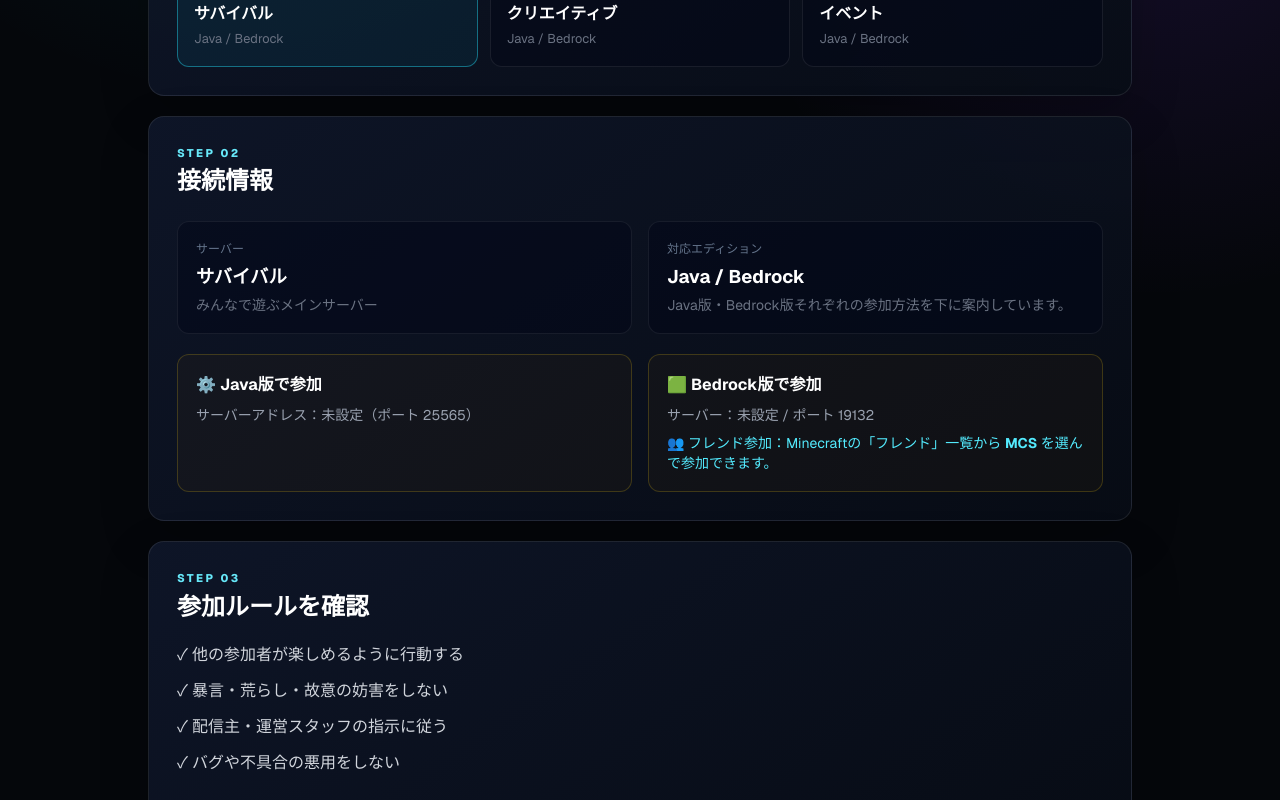
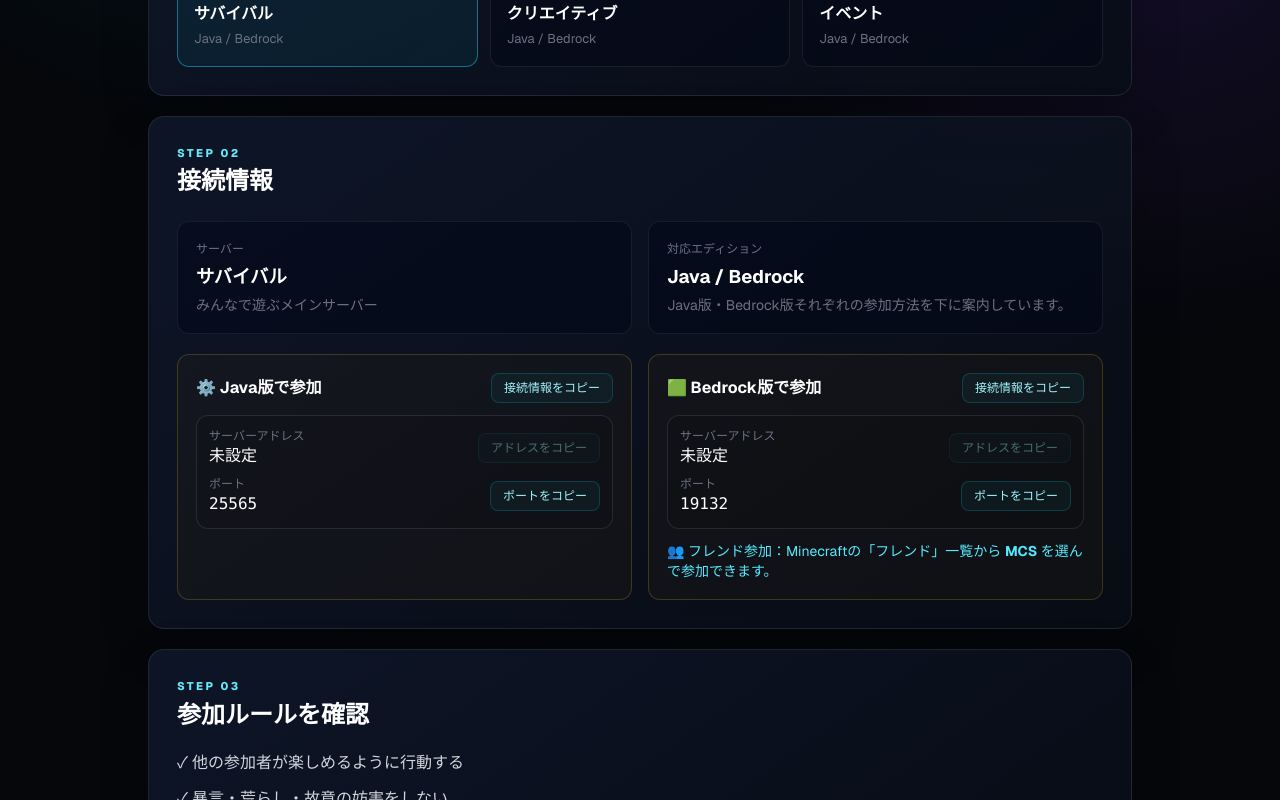
Before and after one commit to Ilia244/mcs_site, a Next.js app: page /join in a window 1280 px wide. Shown: the part 463-1263 px from the top of the page. Built offline with nearby package versions, Linux system fonts and the light colour scheme; no server answers.

Commit message:
Update page.tsx

```diff
--- a/app/join/page.tsx
+++ b/app/join/page.tsx
@@ -5,6 +5,32 @@ import { Suspense, useEffect, useState } from "react"
 import { useSearchParams } from "next/navigation"
 
 import { SITE_CONFIG, STREAM_CONFIG, DEFAULT_JOIN_SERVERS, type JoinServerConfig } from "@/lib/site-config"
+
+function CopyButton({ value, label = "コピー" }: { value: string; label?: string }) {
+  const [copied, setCopied] = useState(false)
+
+  const copy = async () => {
+    if (!value) return
+    try {
+      await navigator.clipboard.writeText(value)
+      setCopied(true)
+      window.setTimeout(() => setCopied(false), 1400)
+    } catch {
+      // Clipboard APIが使えない環境でも何も壊さない
+    }
+  }
+
+  return (
+    <button
+      type="button"
+      onClick={copy}
+      disabled={!value}
+      className="shrink-0 rounded-lg border border-cyan-400/20 bg-cyan-400/5 px-3 py-1.5 text-xs text-cyan-200 hover:bg-cyan-400/10 disabled:opacity-40"
+    >
+      {copied ? "✓ コピーしました" : label}
+    </button>
+  )
+}
 
 function JoinContent() {
   const params = useSearchParams()
@@ -109,8 +135,40 @@ function JoinContent() {
           </div>
 
           <div className="grid md:grid-cols-2 gap-4 mt-5">
-            <div className="notice-box">⚙️ <b>Java版で参加</b><p className="text-gray-400 text-sm mt-2">サーバーアドレス：<code>{server.javaAddress || "未設定"}</code>{server.javaPort && <>（ポート {server.javaPort}）</>}</p></div>
-            <div className="notice-box">🟩 <b>Bedrock版で参加</b><p className="text-gray-400 text-sm mt-2">サーバー：<code>{server.bedrockAddress || "未設定"}</code>{server.bedrockPort && <> / ポート {server.bedrockPort}</>}</p>{server.bedrockFriendJoin && <p className="text-cyan-300 text-sm mt-2">👥 フレンド参加：Minecraftの「フレンド」一覧から <b>{server.bedrockFriendName || "MCS"}</b> を選んで参加できます。</p>}</div>
+            <div className="notice-box">
+              <div className="flex items-center justify-between gap-3">
+                <b>⚙️ Java版で参加</b>
+                <CopyButton value={[server.javaAddress, server.javaPort].filter(Boolean).join(":")} label="接続情報をコピー" />
+              </div>
+              <div className="mt-3 rounded-xl border border-white/10 bg-black/10 p-3 space-y-2">
+                <div className="flex items-center justify-between gap-3 min-w-0">
+                  <div className="min-w-0"><span className="text-xs text-gray-500 block">サーバーアドレス</span><code className="break-all">{server.javaAddress || "未設定"}</code></div>
+                  <CopyButton value={server.javaAddress} label="アドレスをコピー" />
+                </div>
+                {server.javaPort && <div className="flex items-center justify-between gap-3 min-w-0">
+                  <div><span className="text-xs text-gray-500 block">ポート</span><code>{server.javaPort}</code></div>
+                  <CopyButton value={server.javaPort} label="ポートをコピー" />
+                </div>}
+              </div>
+            </div>
+
+            <div className="notice-box">
+              <div className="flex items-center justify-between gap-3">
+                <b>🟩 Bedrock版で参加</b>
+                <CopyButton value={[server.bedrockAddress, server.bedrockPort].filter(Boolean).join(":")} label="接続情報をコピー" />
+              </div>
+              <div className="mt-3 rounded-xl border border-white/10 bg-black/10 p-3 space-y-2">
+                <div className="flex items-center justify-between gap-3 min-w-0">
+                  <div className="min-w-0"><span className="text-xs text-gray-500 block">サーバーアドレス</span><code className="break-all">{server.bedrockAddress || "未設定"}</code></div>
+                  <CopyButton value={server.bedrockAddress} label="アドレスをコピー" />
+                </div>
+                {server.bedrockPort && <div className="flex items-center justify-between gap-3 min-w-0">
+                  <div><span className="text-xs text-gray-500 block">ポート</span><code>{server.bedrockPort}</code></div>
+                  <CopyButton value={server.bedrockPort} label="ポートをコピー" />
+                </div>}
+              </div>
+              {server.bedrockFriendJoin && <p className="text-cyan-300 text-sm mt-3">👥 フレンド参加：Minecraftの「フレンド」一覧から <b>{server.bedrockFriendName || "MCS"}</b> を選んで参加できます。</p>}
+            </div>
           </div>
         </section>
 
```
